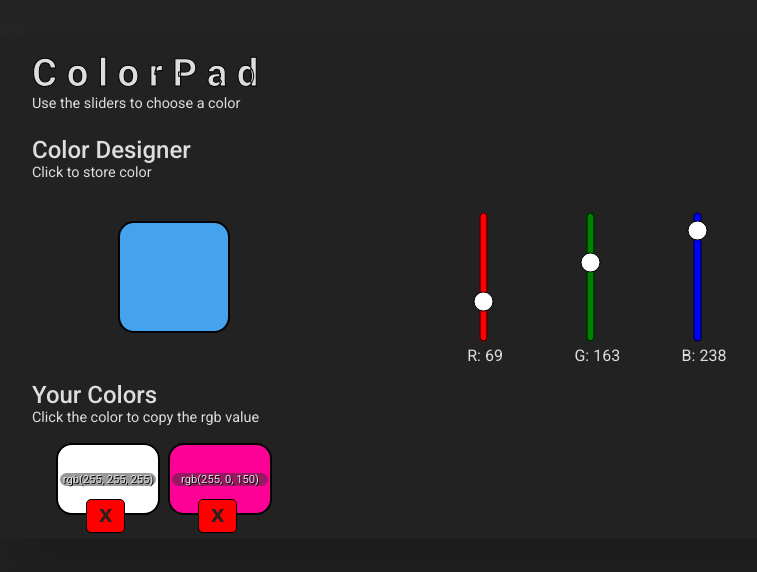
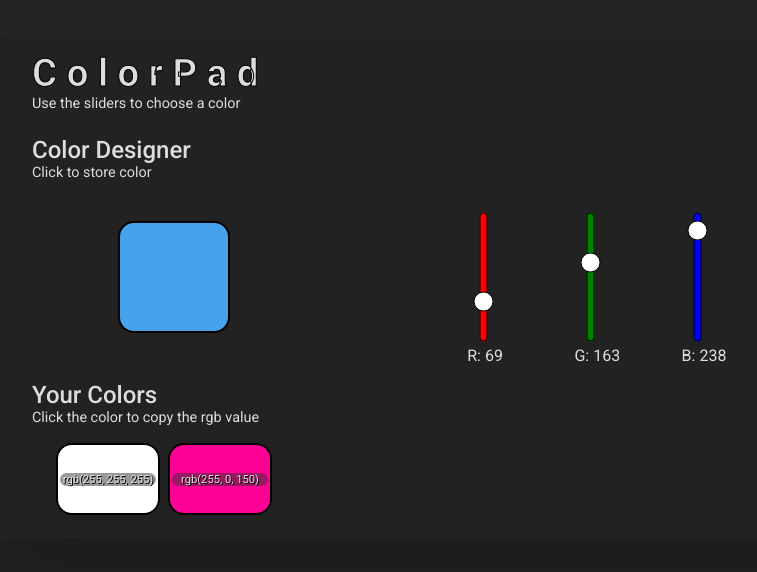
Before and after one commit to Nathan-Payne/color_pad, a Vue app: page / in a window 1280 px wide. Shown: the top 572 px of the page, without its empty margins (208-965 px from the left). Built offline with nearby package versions, Linux system fonts and the light colour scheme.

Commit message:
passed $event correctly to copyText method

```diff
--- a/src/components/paletteDisplay.vue
+++ b/src/components/paletteDisplay.vue
@@ -11,14 +11,14 @@
           :style="color.colorCss"
           @mouseover="showDelete = true"
           @mouseleave="showDelete = false"
-          @click="copyText(`allow`)"
+          @click="copyText($event, true)"
         >
           <span class="rgbFormat">{{ color.colorCss.split(":")[1] }}</span>
           <button
             v-if="showDelete"
             @click="
               deleteColor(color.id);
-              copyText(``);
+              copyText($event, false);
             "
             class="btn-delete"
           >
@@ -38,7 +38,7 @@ export default {
   props: ["savedColors"],
   data: function() {
     return {
-      showDelete: [],
+      showDelete: false,
     };
   },
   methods: {
@@ -56,6 +56,7 @@ export default {
     },
     copyText(el, allow) {
       //copy to clipboard, can only do inside of textareas/inputs
+      console.log(el, allow);
       if (allow) {
         let textArea = document.createElement("textarea");
         textArea.value = el.target.querySelector("span").innerHTML;
```
